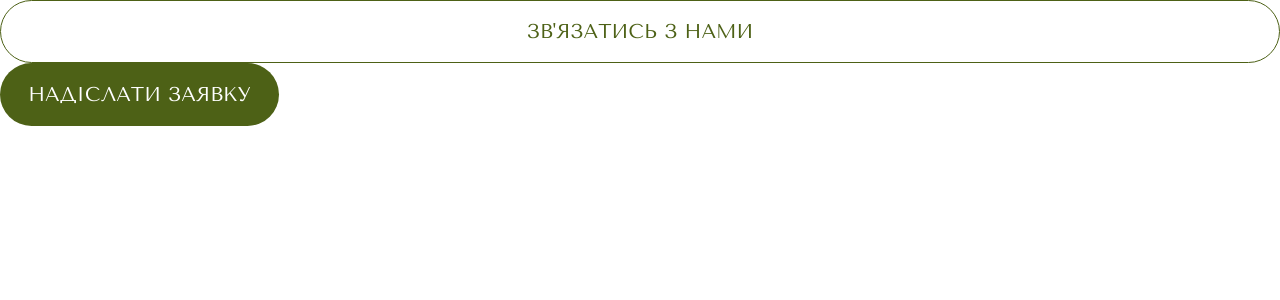
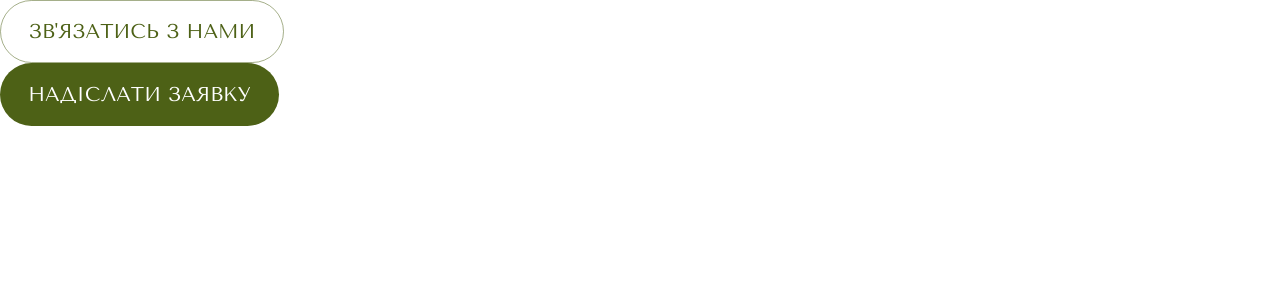
Before and after one commit to SoftRyzen-internship/grape_paradise, a Next.js app: page / in a window 1280 px wide. Shown: the top 300 px of the page. Built offline with nearby package versions, Linux system fonts and the light colour scheme.

Commit message:
reusable main button for header/section/cards

```diff
--- a/src/components/Observer.tsx
+++ b/src/components/Observer.tsx
@@ -1,12 +1,12 @@
 import React from 'react';
+import { buttonsData, sectionsData } from '@/data';
 import { ButtonMain } from './ui/ButtonMain/ButtonMain';
-import { buttonsData, sectionsData } from '@/data';
 import { ButtonForm } from './ui/ButtonForm/ButtonForm';
 
 export const Observer: React.FC = () => {
 	return (
 		<>
-			<ButtonMain to={sectionsData.contacts}>
+			<ButtonMain chapter='about' to={sectionsData.contacts}>
 				{buttonsData.callButton}
 			</ButtonMain>
 			<ButtonForm>{buttonsData.sendButton}</ButtonForm>
--- a/src/components/ui/ButtonForm/ButtonForm.tsx
+++ b/src/components/ui/ButtonForm/ButtonForm.tsx
@@ -6,9 +6,9 @@ export const ButtonForm = ({ children }: { children: React.ReactNode }) => {
 	return (
 		<button
 			type='submit'
-			className='hover:bg-darkGreen focus:bg-darkGreen lg flex h-[59px] w-full items-center justify-center rounded-60px bg-green px-7 py-5 font-tenor text-btn font-normal uppercase
-            text-white
-            md:w-[234px] lg:h-[63px] lg:w-[279px] lg:text-btn_desk'
+			className='hover:bg-darkGreen focus:bg-darkGreen lg flex h-[59px] w-full cursor-pointer items-center justify-center rounded-60px bg-green px-7 py-5 font-tenor text-btn font-normal uppercase text-white
+            md:w-[234px]
+			lg:h-[63px] lg:w-[279px] lg:text-btn_desk'
 		>
 			{children}
 		</button>
--- a/src/components/ui/ButtonMain/ButtonMain.tsx
+++ b/src/components/ui/ButtonMain/ButtonMain.tsx
@@ -3,8 +3,9 @@
 import React from 'react';
 import { Link } from 'react-scroll';
 import { ButtonMainProps } from './ButtonMain.types';
+import clsx from 'clsx';
 
-export const ButtonMain = ({ to, children }: ButtonMainProps) => {
+export const ButtonMain = ({ to, chapter, children }: ButtonMainProps) => {
 	return (
 		<Link
 			to={to}
@@ -12,9 +13,21 @@ export const ButtonMain = ({ to, children }: ButtonMainProps) => {
 			smooth={true}
 			duration={500}
 			offset={40}
-			className='flex h-[59px] items-center justify-center rounded-60px border border-transparent bg-white px-7 py-5 font-tenor text-btn font-normal uppercase text-green hover:bg-green hover:text-white
-			md:border-green md:bg-transparent
-			lg:h-[63px] lg:text-btn_desk'
+			className={clsx(
+				'flex  cursor-pointer items-center justify-center  rounded-60px font-tenor text-btn font-normal uppercase text-green hover:bg-green hover:text-white focus:bg-green focus:text-white md:border-green md:bg-transparent',
+				{
+					'h-[43px] w-[218px] border lg:border-white50 lg:text-white lg:hover:bg-white lg:hover:text-green lg:focus:bg-white lg:focus:text-green':
+						chapter === 'header',
+				},
+				{
+					'md:border-green50 h-[59px] bg-white md:w-[238px] md:border lg:h-[63px] lg:w-[284px] lg:text-btn_desk':
+						chapter === 'about',
+				},
+				{
+					'md:border-green50 h-[59px] bg-white md:w-[157px] md:border lg:h-[63px] lg:w-[182px] lg:text-btn_desk':
+						chapter === 'card',
+				},
+			)}
 		>
 			{children}
 		</Link>
--- a/src/components/ui/ButtonMain/ButtonMain.types.ts
+++ b/src/components/ui/ButtonMain/ButtonMain.types.ts
@@ -1,4 +1,5 @@
 export interface ButtonMainProps {
 	to: string;
+	chapter: 'header' | 'about' | 'card';
 	children?: React.ReactNode;
 }
--- a/tailwind.config.ts
+++ b/tailwind.config.ts
@@ -21,6 +21,7 @@ const config: Config = {
 			bodyDark: '#4D4843',
 			green: '#4D6116',
 			darkGreen: '#405012',
+			green50: 'rgba(77, 97, 22, 0.5)',
 			logo: '#675F28',
 			red: '#F60000',
 		},
```
Also changed, not shown: src/components/ui/ButtonForm/ButtonForm.types.ts (deleted).
